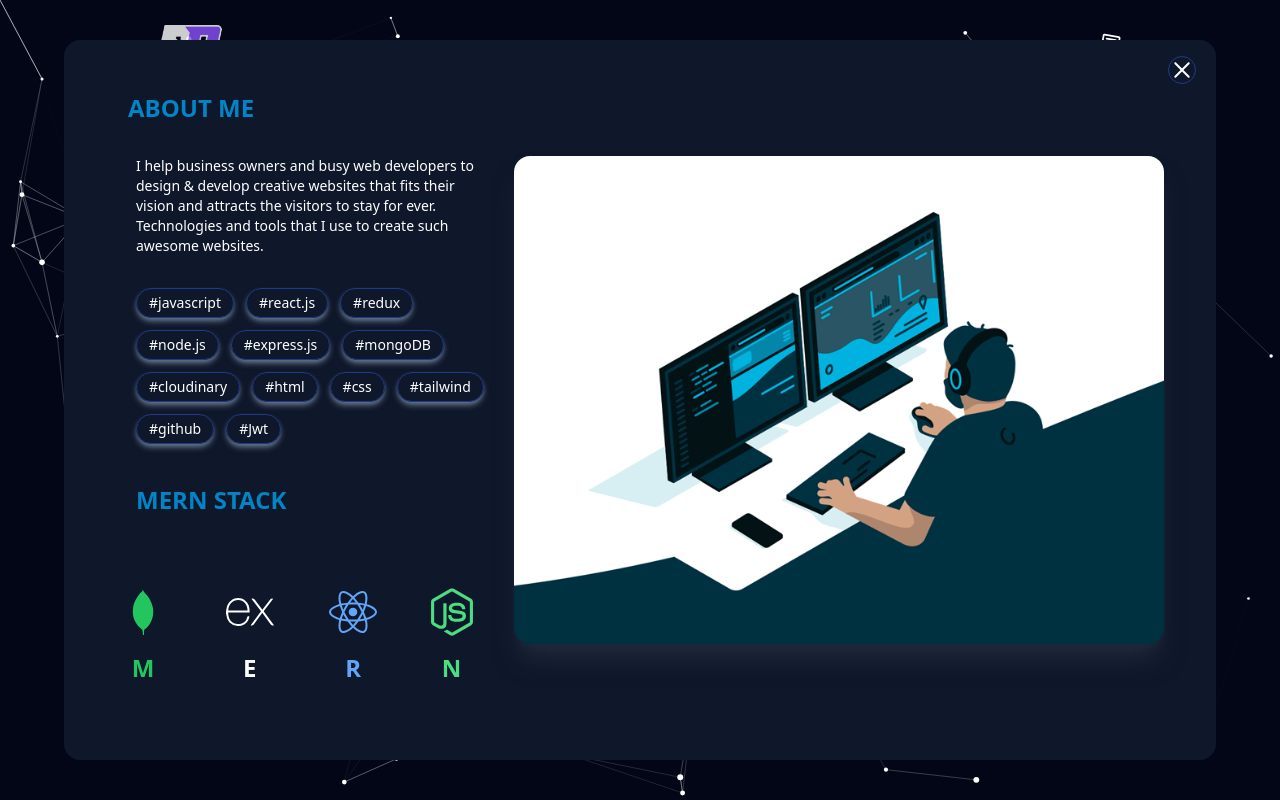
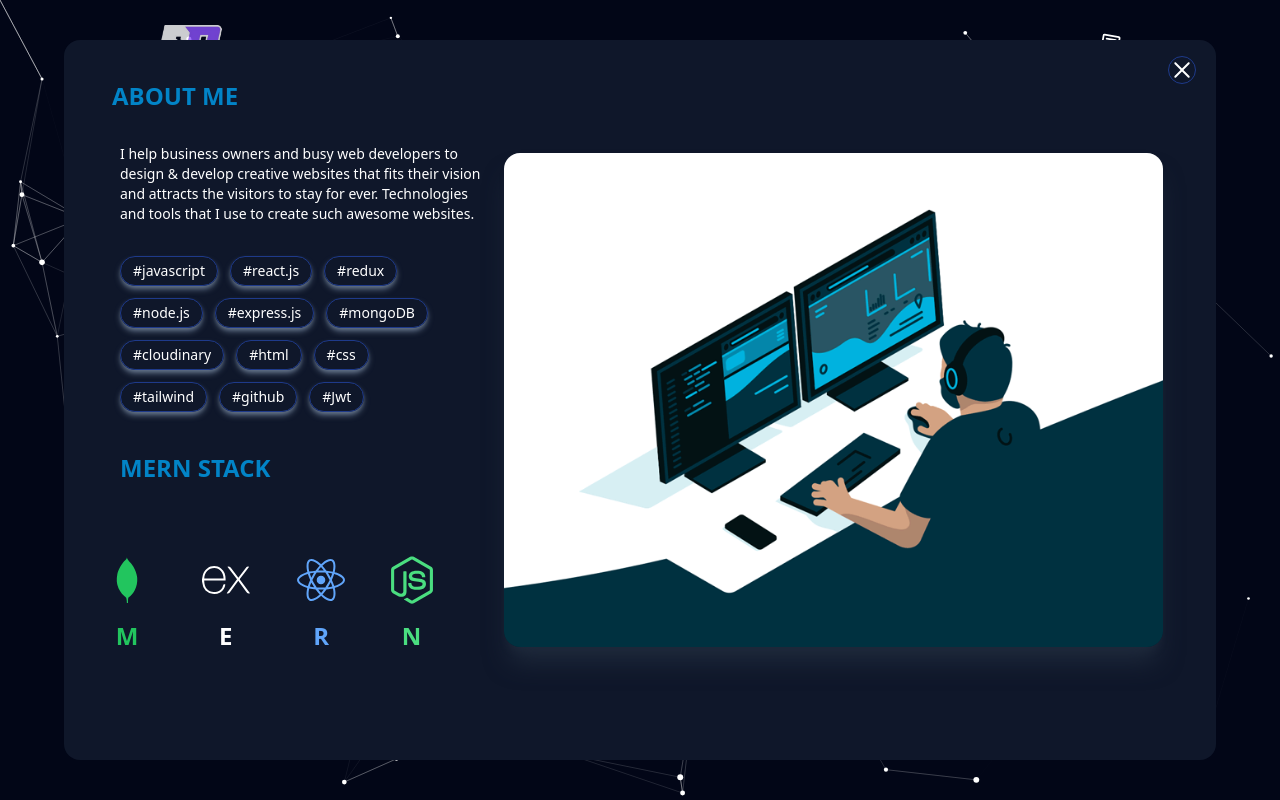
Before and after one commit to Namank65/MyPortfolio, a React (Vite) app: page / in a window 1280 px wide. Both pictures are taken after a click on the button "About Me". Built offline with nearby package versions, Linux system fonts and the light colour scheme.

Commit message:
about component more user friendly

```diff
--- a/src/components/AboutMePop.jsx
+++ b/src/components/AboutMePop.jsx
@@ -25,50 +25,50 @@
 
   return (
     <div className="flex w-[90%] h-[90%] bg-slate-900 rounded-2xl text-white  absolute left-[5%] bottom-[5%] z-10 ">
-      <div className="flex flex-col w-[40%] ml-8 mt-5">
-        <div className="cursor-default">
-          <h1 className="  text-sky-600 font-bold text-xl p-2 md:p-8 md:text-2xl">ABOUT ME</h1>
-          <p className=" text-xs pl-2 md:pl-10 md:text-sm ">
+      <div className="flex flex-col w-full md:w-[40%] ml-4 mt-12 md:mt-2">
+        <div className="md:block flex flex-col items-center cursor-default">
+          <h1 className="text-sky-600 font-bold text-xl md:mb-0 mb-7 p-2 md:p-8 md:text-2xl">ABOUT ME</h1>
+          <p className="md:w-full w-11/12 md:pl-10 md:text-sm">
             I help business owners and busy web developers to design & develop
             creative websites that fits their vision and attracts the visitors
             to stay for ever. Technologies and tools that I use to create such
             awesome websites.
           </p>
-          <div className="flex flex-wrap gap-1 pl-2 mt-8 md:pl-10 md:gap-3 mb-4 md:mb-0">
+          <div className="flex flex-wrap w-11/12 gap-4 pl-2 mt-8 md:pl-10 md:gap-3 mb-4 md:mb-0">
             {skills.map((s, i) => (
               <Skills key={i} data={s} />
             ))}
           </div>
         </div>
 
-        <div>
-          <h1 className=" mb-4 text-sky-600 font-bold cursor-default text-xl p-2 md:p-10 md:text-2xl">
+        <div className="cursor-default md:block flex flex-col items-center md:mt-0 mt-7">
+          <h1 className=" mb-4 text-sky-600 font-bold  text-xl p-2 md:p-10 md:text-2xl">
             MERN STACK
           </h1>
-          <div className="flex gap-3 mt-8 font-semibold">
+          <div className="flex gap-0 md:gap-1 mt-8 font-semibold">
             <div className="flex flex-col items-center text-green-500 group">
-              <DiMongodb className="size-12 z-20" />
+              <DiMongodb className="md:size-12 size-8 z-20" />
               <span className="text-2xl mt-4">M</span>
               <p className="relative shadow-xl shadow-green-400 opacity-0 group-hover:opacity-100 group-hover:-top-36 -top-28 hover:transition-all duration-200 ease-in-out px-2 py-1 bg-green-400 text-black rounded-full after:content-[''] after:bg-green-400 after:w-4 after:h-4 after:absolute after:rotate-45 after:left-[50%] after:-bottom-2 after:-translate-x-2">
                 <span className="relative z-10">MongoDB</span>
               </p>
             </div>
             <div className="flex flex-col items-center group">
-              <SiExpress className="size-12 z-20" />
+              <SiExpress className="md:size-12 size-8 z-20" />
               <span className="text-2xl mt-4 font-semibold">E</span>
               <p className="relative shadow-xl shadow-white opacity-0 group-hover:opacity-100 group-hover:-top-36 -top-28 hover:transition-all duration-200 ease-in-out px-2 py-1 bg-white text-black rounded-full after:content-[''] after:bg-white after:w-4 after:h-4 after:absolute after:rotate-45 after:left-[50%] after:-bottom-2 after:-translate-x-2">
                 <span className="relative z-10">Express.JS</span>
               </p>
             </div>
             <div className="flex flex-col items-center text-blue-400 group ">
-              <FaReact className="size-12 z-20" />
+              <FaReact className="md:size-12 size-8 z-20" />
               <span className="text-2xl mt-4 font-semibold">R</span>
               <p className="relative shadow-xl shadow-blue-400 opacity-0 group-hover:opacity-100 group-hover:-top-36 -top-28 hover:transition-all duration-200 ease-in-out px-3 py-1 bg-blue-400 text-black rounded-full after:content-[''] after:bg-blue-400 after:w-4 after:h-4 after:absolute after:rotate-45 after:left-[50%] after:-bottom-2 after:-translate-x-2">
                 <span className="relative z-10">React.JS</span>
               </p>
             </div>
             <div className="flex flex-col items-center text-green-400 group">
-              <FaNodeJs className="size-12 z-20"/>
+              <FaNodeJs className="md:size-12 size-8 z-20"/>
               <span className="text-2xl mt-4 font-semibold">N</span>
               <p className="relative shadow-xl shadow-green-400 opacity-0 group-hover:opacity-100 group-hover:-top-36 -top-28 hover:transition-all duration-200 ease-in-out px-3 py-1 bg-green-400 text-black rounded-full after:content-[''] after:bg-green-400 after:w-4 after:h-4 after:absolute after:rotate-45 after:left-[50%] after:-bottom-2 after:-translate-x-2 ">
                 <span className="relative z-10">Node.JS</span>
@@ -85,7 +85,7 @@
           />
         </div>
         <img
-          className="w-[90%] rounded-2xl m-4 ml-5 shadow-xl shadow-slate-800"
+          className="w-[90%] hidden md:block rounded-2xl m-4 ml-5 shadow-xl shadow-slate-800"
           src={aboutMeImg}
           alt="aboutImg"
         />
--- a/src/components/Skills.jsx
+++ b/src/components/Skills.jsx
@@ -4,7 +4,7 @@
 
   return (
     <div className='rounded-2xl bg-transparent border border-blue-900 shadow-md shadow-slate-500 cursor-default'>
-      <p className=' px-3 py-1 text-xs md:text-sm'>{data}</p>
+      <ul className=' px-3 py-1 text-xs md:text-sm'>{data}</ul>
     </div>
   )
 }
```
Also changed, not shown: 5 other files (tests, documents, lock files or other folders).
